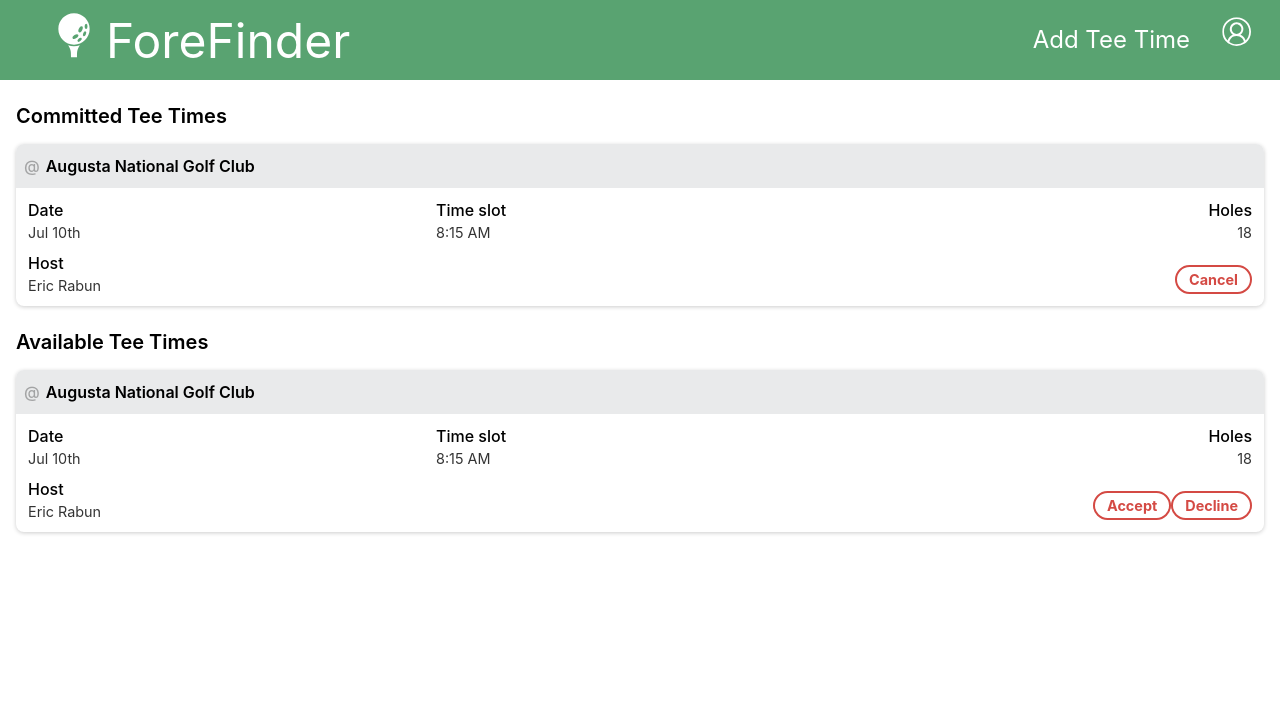
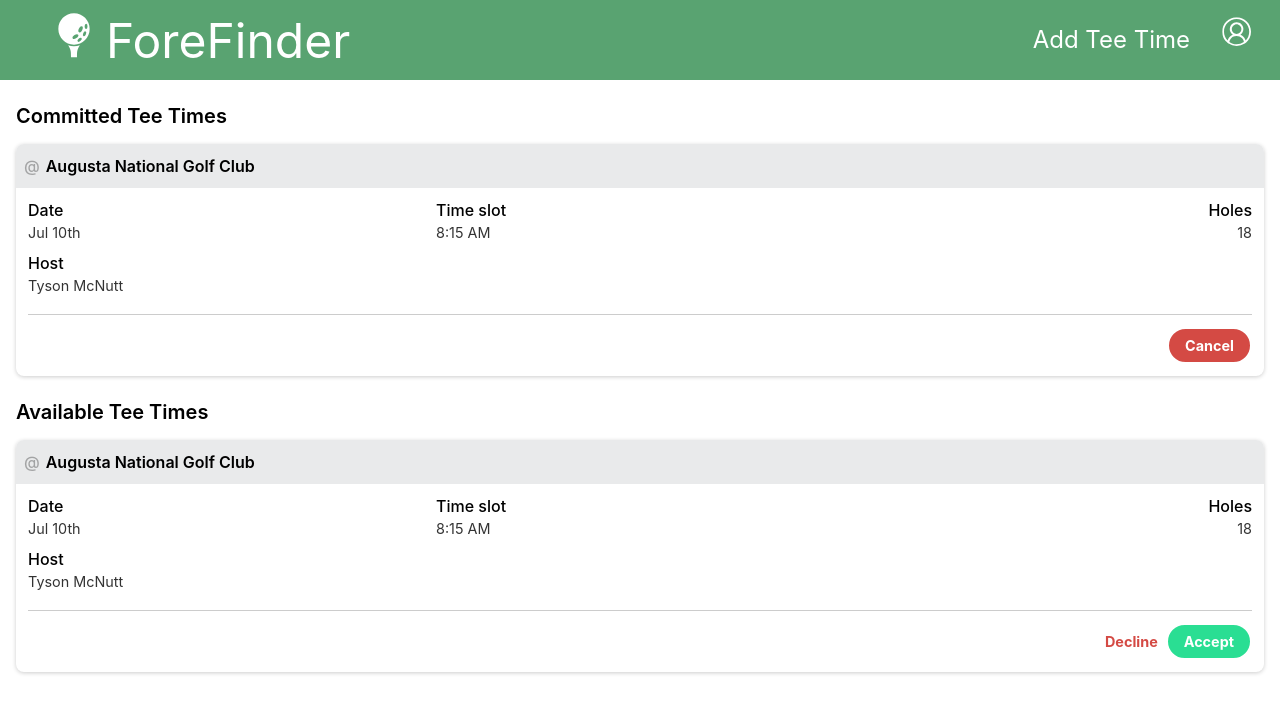
Before and after one commit to foreFinder/fore-finder-fe, a React (Create React App) app: page / in a window 1280 px wide. Shown: the top 712 px of the page. Built offline with nearby package versions, Linux system fonts and the light colour scheme.

Commit message:
Set initial styling/positioning for invitation buttons

```diff
--- a/src/components/TeeTime/TeeTime.css
+++ b/src/components/TeeTime/TeeTime.css
@@ -13,9 +13,9 @@
 .tt-details {
   display: grid;
   grid-template-columns: 1fr 1fr 1fr;
-  grid-template-rows: 2;
+  grid-template-rows: 3;
   row-gap: 12px;
-  margin: 12px;
+  margin: 12px 12px 20px 12px;
 }
 
 .tt-details h3 {
@@ -67,21 +67,46 @@
 }
 
 .invitation-actions {
-  grid-column: 3;
-  grid-row: 2;
   display: flex;
   justify-content: flex-end;
-  align-items: flex-end;
+  align-items: center;
+  margin: 0 12px;
+  padding: 12px 0;
+  border-top: solid 1px rgba(0, 0, 0, .2);
 }
 
-.invitation-actions > button {
+.primary-btn {
+  width: fit-content;
+  height: fit-content;
+  padding: 8px 16px;
+  border: solid 2px;
+  border-radius: 32px;
+  font-size: .9em;
+  font-weight: 700;
+}
+
+.accept {
+  background-color: rgb(42, 222, 147);
+  margin-left: 8px;
+  color: white;
+}
+
+.cancel {
+  background-color: rgb(212,74,68);
+  margin-left: 8px;
+  color: white;
+}
+
+.secondary-btn {
   background-color: unset;
   width: fit-content;
   height: fit-content;
-  padding: 4px 12px;
-  border: solid 2px rgb(212,74,68);
-  border-radius: 16px;
+  padding: unset;
+  border: unset;
   font-size: .9em;
   font-weight: 700;
-  color: rgb(212, 74, 68);
 }
+
+.decline {
+  color: rgb(212,74,68);
+}
--- a/src/components/TeeTime/TeeTime.js
+++ b/src/components/TeeTime/TeeTime.js
@@ -7,7 +7,7 @@ const TeeTime = ({ type }) => {
       <div className='tt-details'>
         <div className='host-name'>
           <h3>Host</h3>
-          <p>Eric Rabun</p>
+          <p>Tyson McNutt</p>
         </div>
         <div className='date'>
           <h3>Date</h3>
@@ -21,17 +21,17 @@ const TeeTime = ({ type }) => {
           <h3>Holes</h3>
           <p>18</p>
         </div>
+      </div>
       <div className='invitation-actions'>
         {type === 'committed' &&
-            <button>Cancel</button>
+          <button className='primary-btn cancel'>Cancel</button>
         }
         {type === 'available' &&
           <>
-              <button>Accept</button>
-              <button>Decline</button>
+            <button className='secondary-btn decline'>Decline</button>
+            <button className='primary-btn accept'>Accept</button>
           </>
         }
-        </div>
       </div>
     </div>
   )
```
Lines whose indentation alone changed are shown as unchanged.
